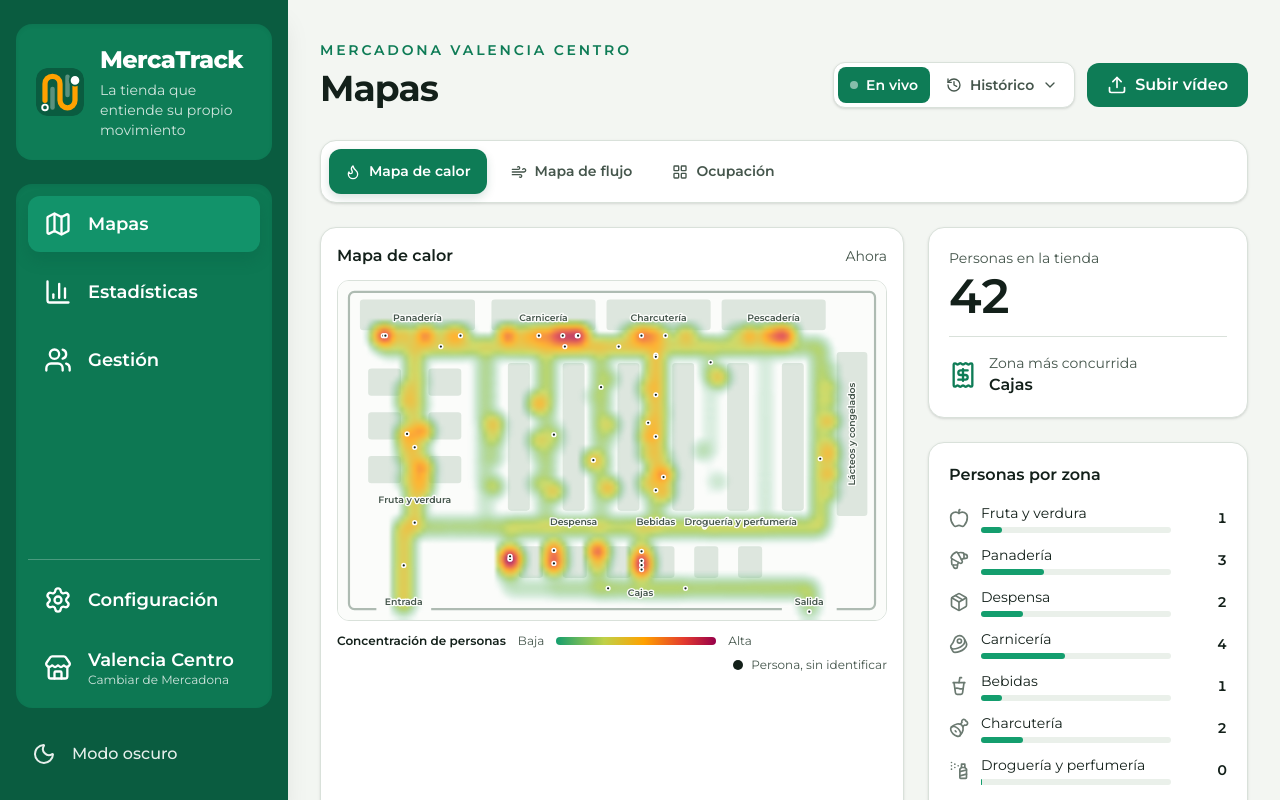
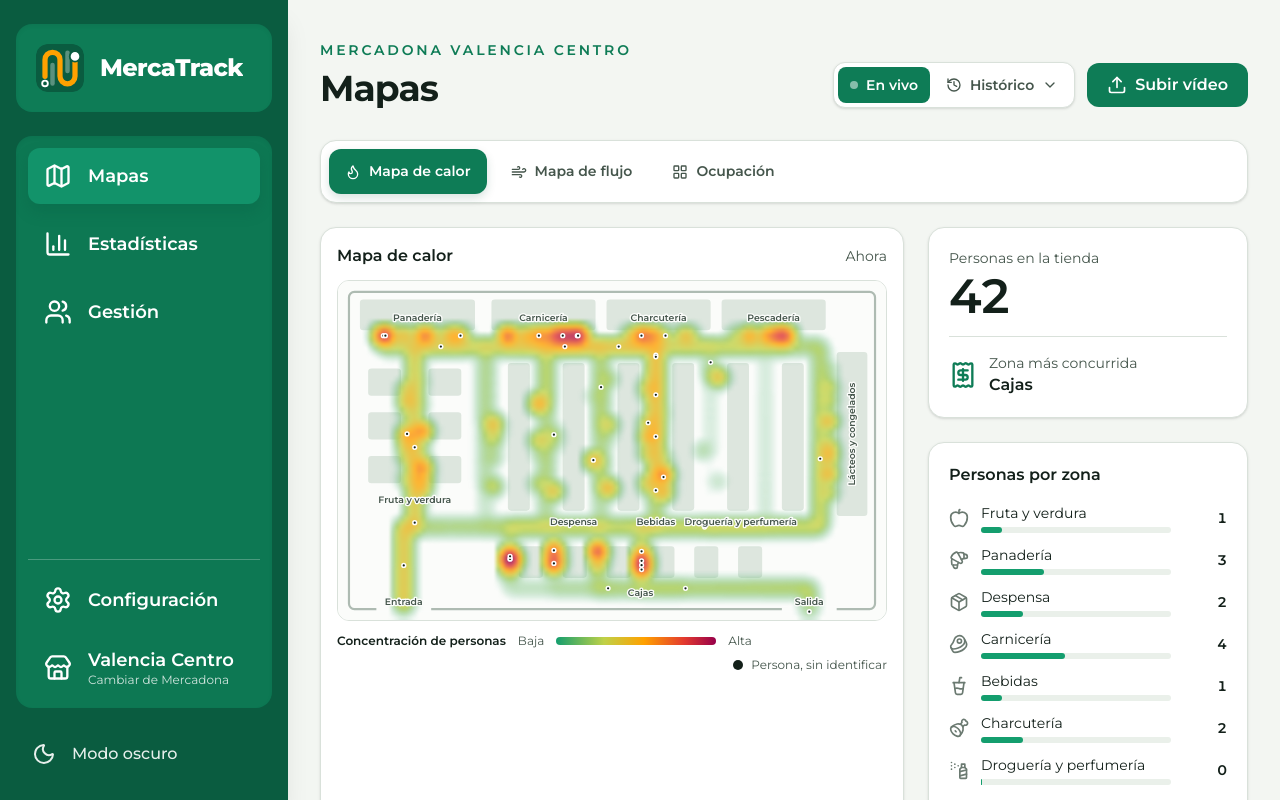
Before and after one commit to FoniksFox/MercadonaIT26, an Angular app in the folder frontend/: page /maps in a window 1280 px wide. Shown: the top 800 px of the page. Built offline with nearby package versions, Linux system fonts and the light colour scheme.

Commit message:
Remove the slogan from the sidebar

```diff
--- a/frontend/src/app/app.html
+++ b/frontend/src/app/app.html
@@ -5,12 +5,7 @@
     <div class="flex items-center gap-2 rounded-2xl bg-sidebar-panel p-4 shadow-inner md:p-5">
       <a routerLink="/maps" class="flex min-w-0 flex-1 items-center gap-4">
         <img src="favicon.svg" alt="" width="48" height="48" class="size-12 shrink-0 rounded-xl" />
-        <span class="min-w-0">
-          <span class="block text-2xl font-extrabold tracking-tight">MercaTrack</span>
-          <span class="mt-1 hidden text-sm leading-5 text-white/80 md:block">
-            La tienda que entiende su propio movimiento
-          </span>
-        </span>
+        <span class="truncate text-2xl font-extrabold tracking-tight">MercaTrack</span>
       </a>
       <button
         type="button"
```
